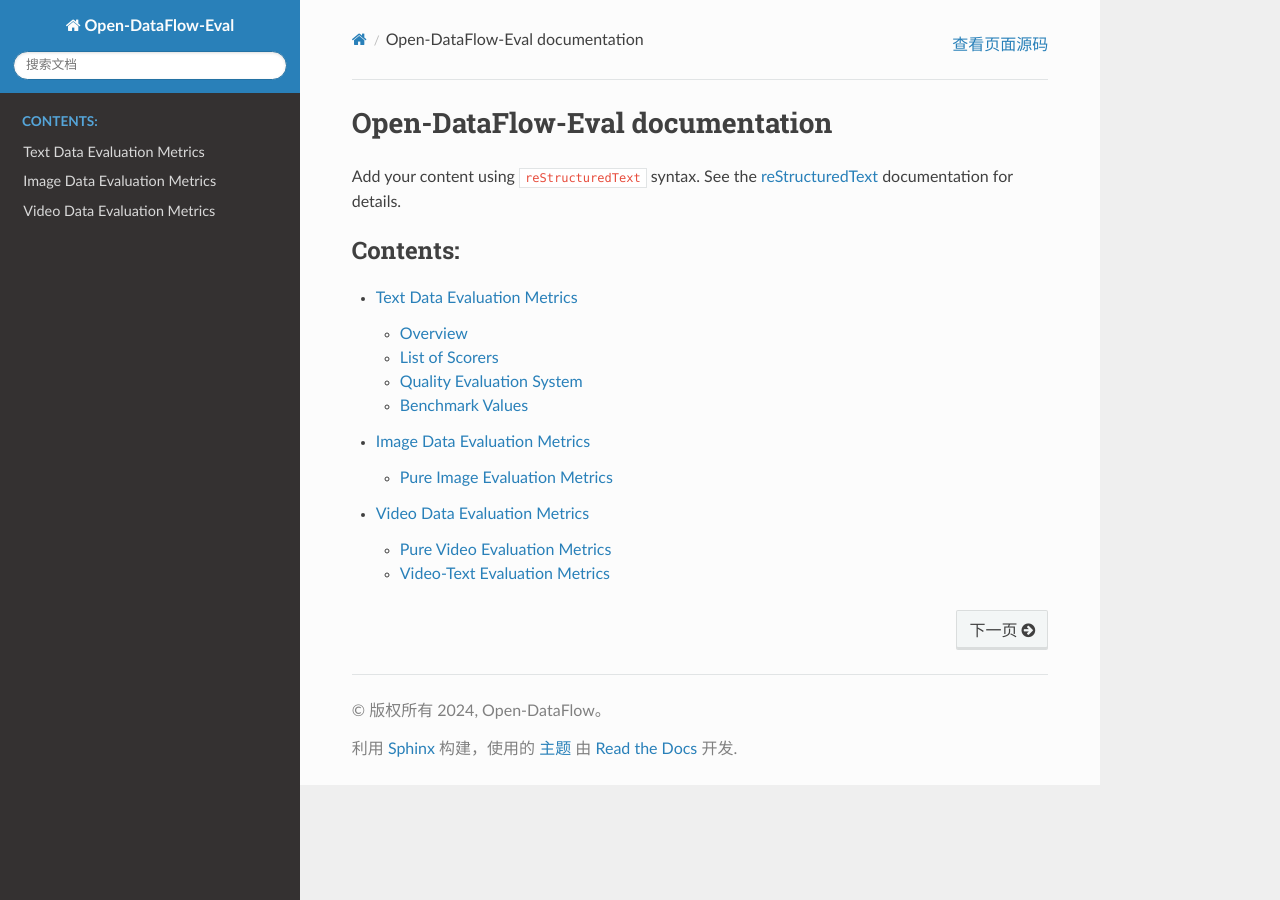
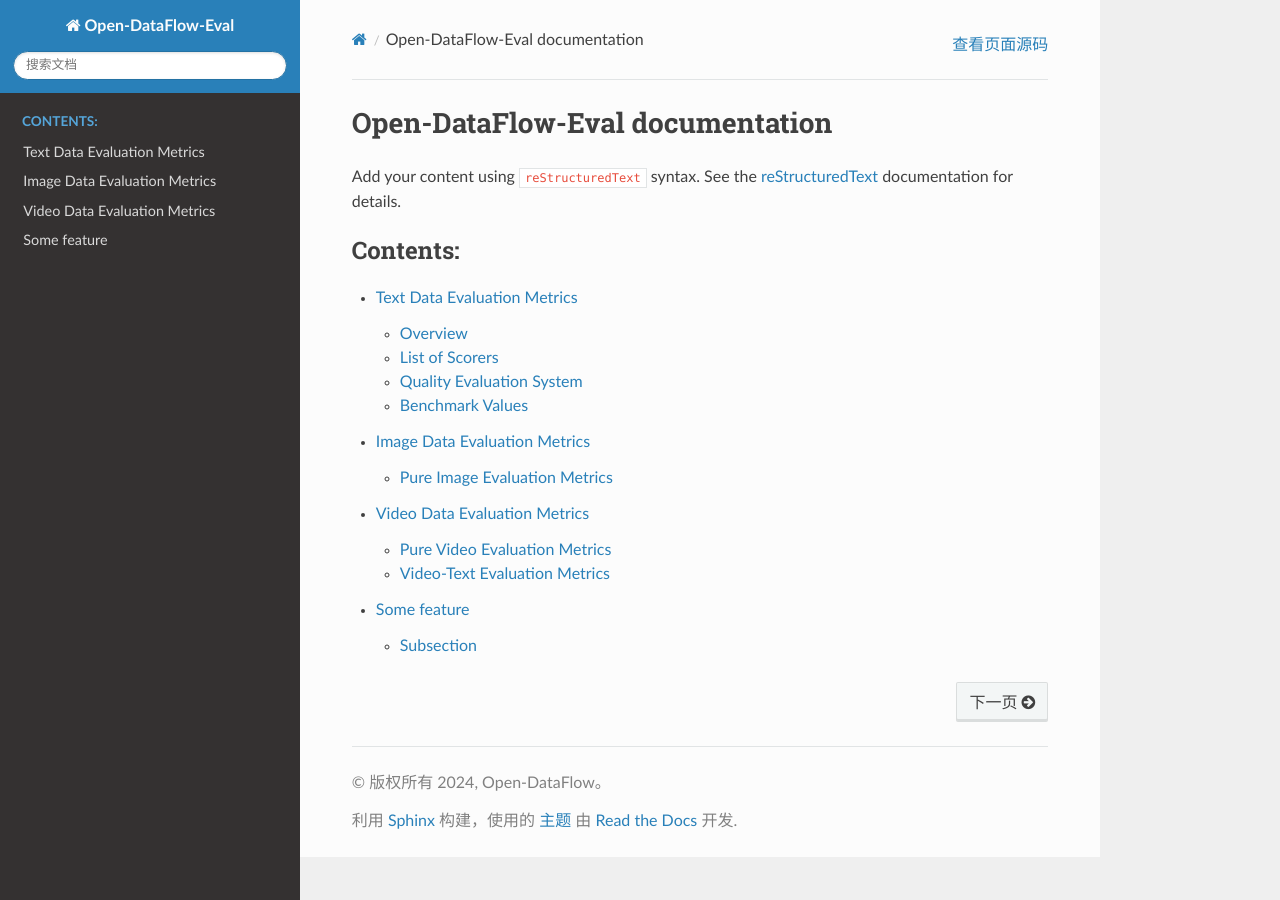
Before and after one commit to Open-DataFlow/Open-DataFlow-Eval, a Sphinx documentation site: the page built from docs/index.rst, in a window 1280 px wide. Built offline with Sphinx 7.4.7 and the Read the Docs theme 3.1.0, drawn with Linux system fonts in a browser that asks for light colours.

Commit message:
test docs

```diff
--- a/docs/index.rst
+++ b/docs/index.rst
@@ -18,3 +18,4 @@ documentation for details.
    text_metrics.md
    image_metrics.md
    video_metrics.md
+   some-feature.md
```
Also changed, not shown: 15 other files.
